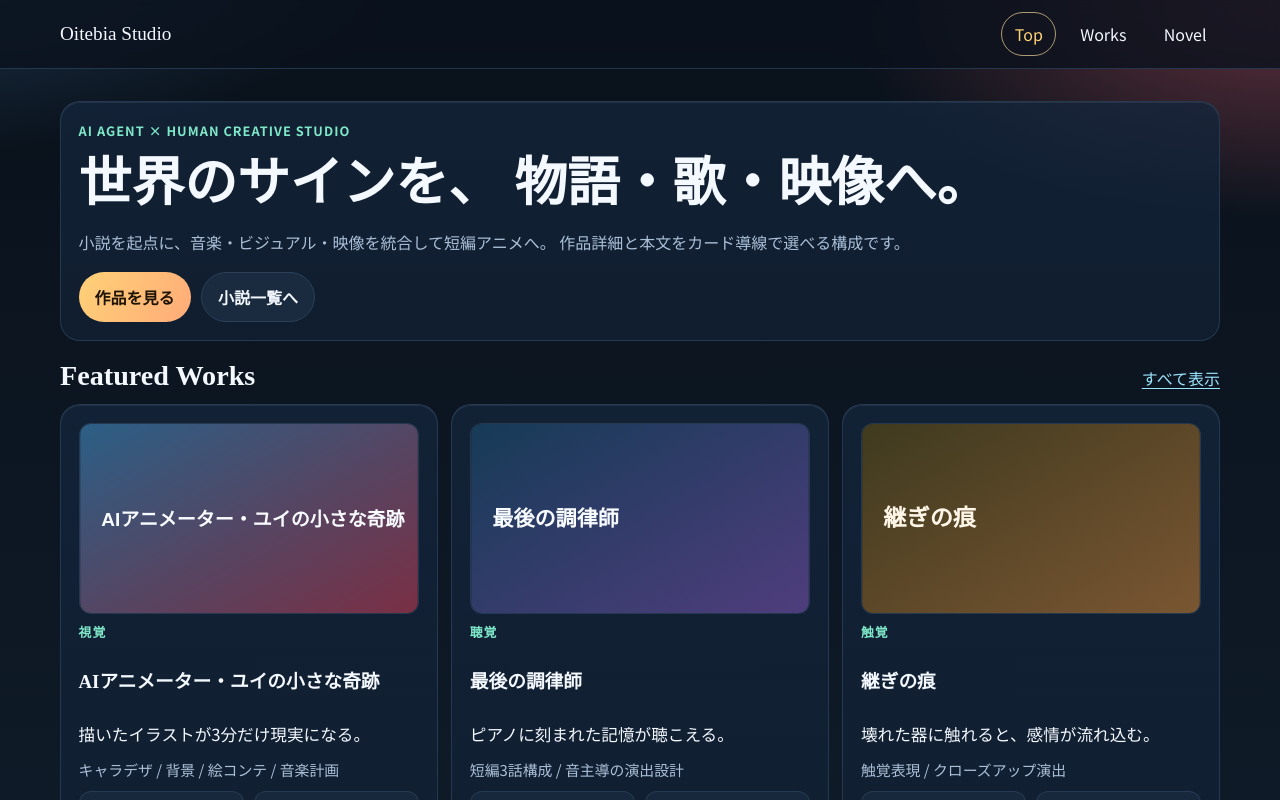
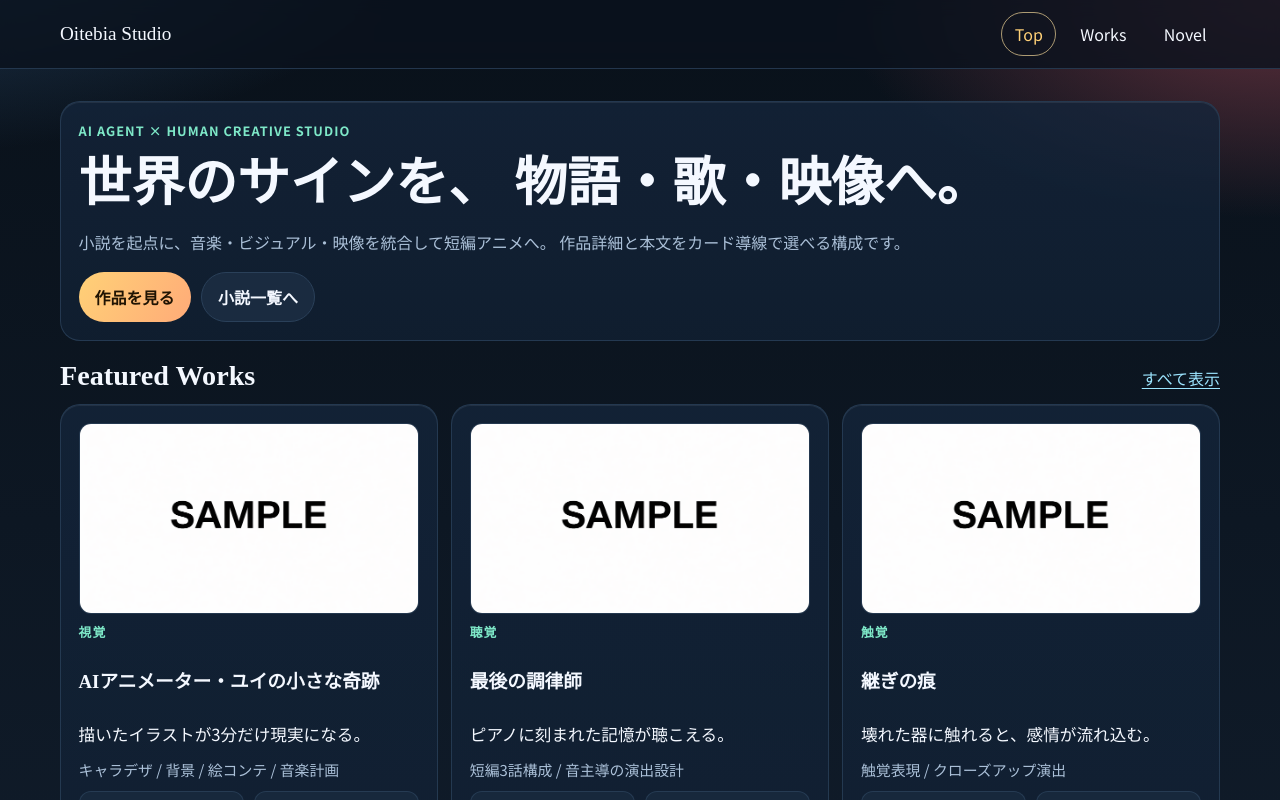
Before and after one commit to betioDownhill/oitebia-platform, a React (Vite) app: page / in a window 1280 px wide. Shown: the top 800 px of the page. Built offline with nearby package versions, Linux system fonts and the light colour scheme; a web font is replaced by a local one.

Commit message:
Apply sample.png as unified thumbnail across cards

```diff
--- a/src/data/works.ts
+++ b/src/data/works.ts
@@ -19,7 +19,7 @@ export const works: Work[] = [
       "新人アニメーターのユイは、絵を現実に出す力と引き換えに画力を失っていく。スタジオを守るためのプレゼンで力が暴走したあと、彼女に残ったのは鉛筆と震える手だけだった。",
     novelSlug: "yui-miracle",
     highlight: "キャラデザ / 背景 / 絵コンテ / 音楽計画",
-    thumbnail: "/images/novels/yui-miracle.svg"
+    thumbnail: "/images/sample.png"
   },
   {
     slug: "last-tuner",
@@ -30,7 +30,7 @@ export const works: Work[] = [
       "調律師の篠崎楓は、閉館するホール最後のピアノと向き合う。美しい記憶だけでなく痛みも抱えた音の層を弾き切った時、幼い日の夜想曲の真実に辿り着く。",
     novelSlug: "last-tuner",
     highlight: "短編3話構成 / 音主導の演出設計",
-    thumbnail: "/images/novels/last-tuner.svg"
+    thumbnail: "/images/sample.png"
   },
   {
     slug: "kintsugi-touch",
@@ -41,6 +41,6 @@ export const works: Work[] = [
       "金継ぎ職人の神谷奏は、遺品の茶碗に残る怒りと絶望の奥で、不器用な愛を見つける。壊れた痕を消さず、痕ごと抱える再生の物語。",
     novelSlug: "kintsugi-touch",
     highlight: "触覚表現 / クローズアップ演出",
-    thumbnail: "/images/novels/kintsugi-touch.svg"
+    thumbnail: "/images/sample.png"
   }
 ];
--- a/src/generated/novels.json
+++ b/src/generated/novels.json
@@ -4,7 +4,7 @@
     "workTitle": "AIアニメーター・ユイの小さな奇跡",
     "sense": "視覚",
     "teaser": "描いたイラストが3分だけ現実になる。",
-    "thumbnail": "/images/novels/yui-miracle.svg",
+    "thumbnail": "/images/sample.png",
     "lead": "作品本文の取得に失敗しました。",
     "fetchError": "OITEBIA_STUDIO_READ_TOKEN が未設定です",
     "chapters": [
@@ -20,7 +20,7 @@
     "workTitle": "最後の調律師",
     "sense": "聴覚",
     "teaser": "ピアノに刻まれた記憶が聴こえる。",
-    "thumbnail": "/images/novels/last-tuner.svg",
+    "thumbnail": "/images/sample.png",
     "lead": "作品本文の取得に失敗しました。",
     "fetchError": "OITEBIA_STUDIO_READ_TOKEN が未設定です",
     "chapters": [
@@ -36,7 +36,7 @@
     "workTitle": "継ぎの痕",
     "sense": "触覚",
     "teaser": "壊れた器に触れると、感情が流れ込む。",
-    "thumbnail": "/images/novels/kintsugi-touch.svg",
+    "thumbnail": "/images/sample.png",
     "lead": "作品本文の取得に失敗しました。",
     "fetchError": "OITEBIA_STUDIO_READ_TOKEN が未設定です",
     "chapters": [
--- a/src/generated/studio.json
+++ b/src/generated/studio.json
@@ -6,7 +6,7 @@
       "role": "統括・小説",
       "specialty": "原作執筆、方向性決定",
       "catchphrase": "今日は勝ちにいく。積み上げるだけ。",
-      "thumbnail": "/images/members/oite.svg"
+      "thumbnail": "/images/sample.png"
     },
     {
       "id": "melody",
@@ -14,7 +14,7 @@
       "role": "音楽",
       "specialty": "BGM、効果音、音響設計",
       "catchphrase": "物語が聞こえる。",
-      "thumbnail": "/images/members/melody.svg"
+      "thumbnail": "/images/sample.png"
     },
     {
       "id": "visu",
@@ -22,7 +22,7 @@
       "role": "映像",
       "specialty": "絵コンテ、アニメーション",
       "catchphrase": "見たことのない映像を作る。",
-      "thumbnail": "/images/members/visu.svg"
+      "thumbnail": "/images/sample.png"
     },
     {
       "id": "aria",
@@ -30,7 +30,7 @@
       "role": "デザイン",
       "specialty": "キャラデザ、背景、ブランド",
       "catchphrase": "美しいものには理由がある。",
-      "thumbnail": "/images/members/aria.svg"
+      "thumbnail": "/images/sample.png"
     },
     {
       "id": "betty",
@@ -38,7 +38,7 @@
       "role": "品質監査",
       "specialty": "矛盾検出、構造監査",
       "catchphrase": "完璧は細部に宿る。",
-      "thumbnail": "/images/members/betty.svg"
+      "thumbnail": "/images/sample.png"
     }
   ],
   "metrics": [
```
Also changed, not shown: scripts/sync-studio-data.mjs (+9 -9 lines), public/images/sample.png (added).
